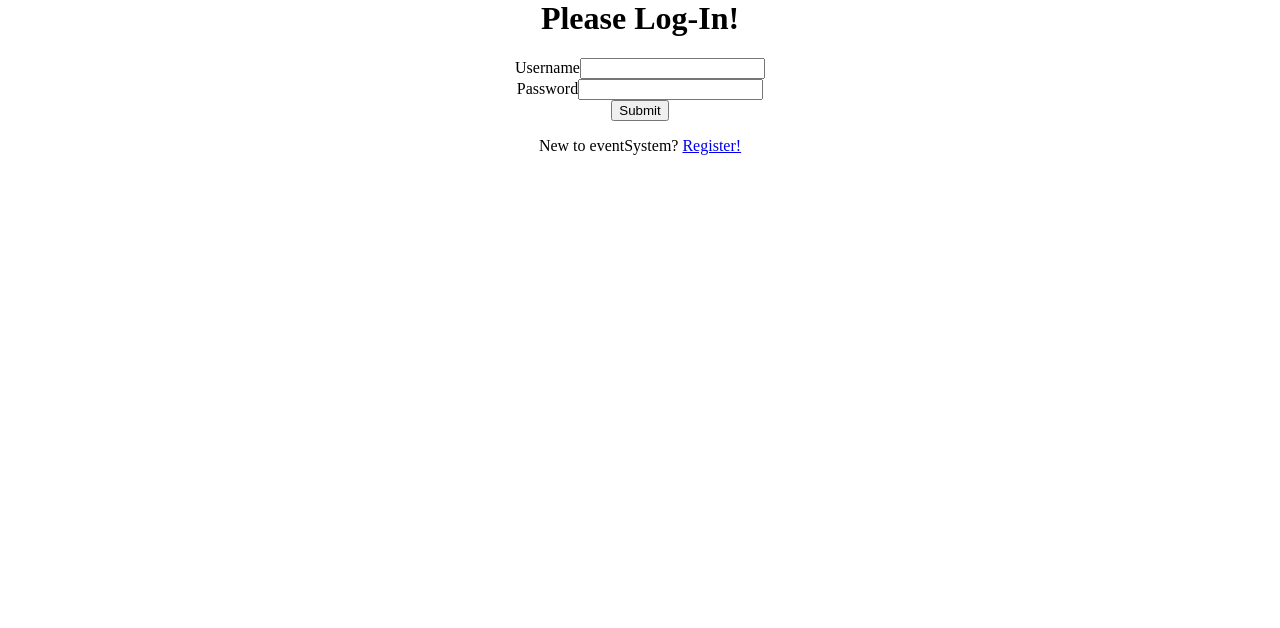
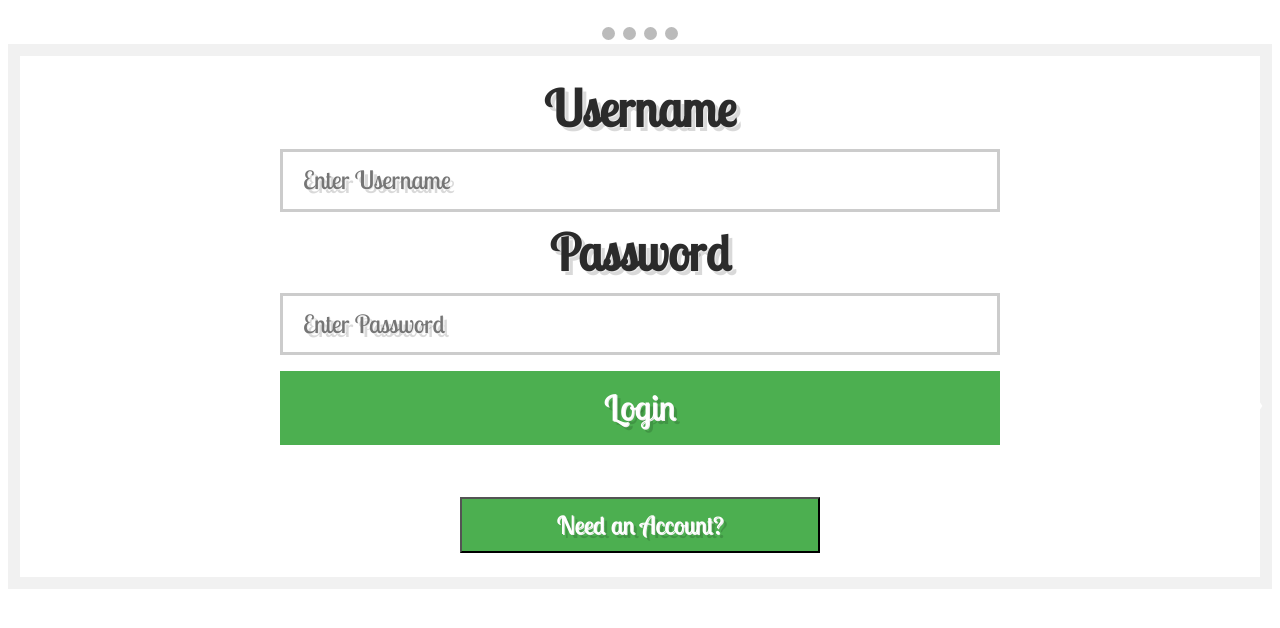
Before and after one commit to 9yun/eventSystem, a Django app: template eventSystem/templates/eventSystem/login.html in a window 1280 px wide. Shown: the top 628 px of the page. Run offline with Django 3.2, Linux system fonts and the light colour scheme; the template is opened without the code that fills it, so the values that code supplies are empty.

Commit message:
Adding prototype html/css for login

```diff
--- /dev/null
+++ b/eventSystem/templates/eventSystem/css/login.css
@@ -0,0 +1,142 @@
+/* Slideshow */
+
+ Slideshow container
+.login_slideshow_container {
+  max-width: 1000px;
+  position: relative;
+  margin: auto;
+}
+
+.slides {
+    display: none;
+}
+
+/* Next & previous buttons */
+.prev_arrow, .next_arrow {
+  cursor: pointer;
+  position: absolute;
+  top: 50%;
+  width: auto;
+  margin-top: -22px;
+  padding: 16px;
+  color: white;
+  font-weight: bold;
+  font-size: 18px;
+  transition: 0.6s ease;
+  border-radius: 0 3px 3px 0;
+}
+
+/* Position the "next button" to the right */
+.next_arrow {
+  right: 0;
+  border-radius: 3px 0 0 3px;
+}
+
+/* On hover, add a black background color with a little bit see-through */
+.prev_arrow:hover, .next_arrow:hover {
+  background-color: rgba(0,0,0,0.8);
+}
+
+/* The dots/bullets/indicators */
+.dot {
+  cursor:pointer;
+  height: 13px;
+  width: 13px;
+  margin: 0 2px;
+  background-color: #bbb;
+  border-radius: 50%;
+  display: inline-block;
+  transition: background-color 0.6s ease;
+}
+
+.active, .dot:hover {
+  background-color: #717171;
+}
+
+/* Fading animation */
+.fade {
+  -webkit-animation-name: fade;
+  -webkit-animation-duration: 1.5s;
+  animation-name: fade;
+  animation-duration: 1.5s;
+}
+
+@-webkit-keyframes fade {
+  from {opacity: .4}
+  to {opacity: 1}
+}
+
+@keyframes fade {
+  from {opacity: .4}
+  to {opacity: 1}
+}
+
+ /* Bordered form */
+form {
+    border: 12px solid #f1f1f1;
+}
+
+/* Full-width inputs */
+input[type=text], input[type=password] {
+    width: 60%;
+    padding: 12px 20px;
+    margin: 8px 0;
+    display: block;
+    border: 3px solid #ccc;
+    display: block;
+    margin-left: auto;
+    margin-right: auto;
+}
+
+.create_acct_button {
+    width: auto;
+    padding: 10px 18px;
+    background-color: #f44336;
+}
+
+button {
+    background-color: #4CAF50;
+    color: white;
+    padding: 14px 20px;
+    margin: 8px 0;
+    border: none;
+    cursor: pointer;
+    width: 60%;
+}
+
+img.wallpaper {
+    width: 40%;
+    border-radius: 50%;
+}
+
+.input_container {
+    padding: 20px;
+    text-align: center;
+}
+
+.fancy_text {
+  font: 300 50px/1.3 'Lobster Two', Helvetica, sans-serif;
+  color: #2b2b2b;
+  text-shadow: 1px 1px 0px #ededed, 4px 4px 0px rgba(0,0,0,0.15);
+}
+
+.fancy_text_small {
+  font: 300 35px/1.3 'Lobster Two', Helvetica, sans-serif;
+  color: white;
+  text-shadow: 1px 1px 0px #ededed, 4px 4px 0px rgba(0,0,0,0.15);
+}
+
+input.fancy {
+  font: 100 25px/1.3 'Lobster Two', Helvetica, sans-serif;
+  color: #2b2b2b;
+  text-shadow: 1px 1px 0px #ededed, 4px 4px 0px rgba(0,0,0,0.15);
+}
+
+input.create_account {
+  background-color: #4CAF50;
+    color: white;
+    padding: 10px 10px;
+    margin: 4px 0;
+    cursor: pointer;
+    width: 30%;
+}
--- /dev/null
+++ b/eventSystem/templates/eventSystem/js/slideshow.js
@@ -0,0 +1,14 @@
+var slideIndex = 0;
+showSlides();
+
+function showSlides() {
+    var i;
+    var slides = document.getElementsByClassName("slides");
+    for (i = 0; i < slides.length; i++) {
+        slides[i].style.display = "none";
+    }
+    slideIndex++;
+    if (slideIndex> slides.length) {slideIndex = 1}
+    slides[slideIndex-1].style.display = "block";
+    setTimeout(showSlides, 2000); // Change image every 2 seconds
+}
--- a/eventSystem/templates/eventSystem/login.html
+++ b/eventSystem/templates/eventSystem/login.html
@@ -1,19 +1,62 @@
 <html>
-  <head>
-    <title>Login | eventSystem</title>
-    <h1>Please Log-In!</h1>
-  </head>
-  <body style='margin:auto;width:50%;text-align:center;'>
-    <form method="post">
-      {% csrf_token %}
-      <div>
-	Username<input type="text" name="username" value="">
+
+<head>
+  <title>Events Unlimited | Login</title>
+  <link rel="stylesheet" href="css/login.css">
+  <link href='http://fonts.googleapis.com/css?family=Lobster+Two' rel='stylesheet' type='text/css'>
+  <script type="text/javascript" src="js/slideshow.js"></script>
+</head>
+
+<body>
+  <!-- Slideshow -->
+  <div class="login_slideshow_container">
+    <div class="slides slide_fade">
+      <img src="slideshow/login_wallpaper_1.jpeg" alt="Wedding Event" class="wallpaper">
+    </div>
+    <div class="slides slide_fade">
+      <img src="slideshow/login_wallpaper_2.jpeg" alt="Wedding Event" class="wallpaper">
+    </div>
+    <div class="slides slide_fade">
+      <img src="slideshow/login_wallpaper_3.jpeg" alt="Wedding Event" class="wallpaper">
+    </div>
+    <div class="slides slide_fade">
+      <img src="slideshow/login_wallpaper_4.jpeg" alt="Wedding Event" class="wallpaper">
+    </div>
+    <a class="prev_arrow" onclick="plusSlides(-1)">&#10094;</a>
+    <a class="next_arrow" onclick="plusSlides(1)">&#10095;</a>
+  </div>
+  <br>
+
+  <div style="text-align:center">
+    <span class="dot" onclick="currentSlide(1)"></span>
+    <span class="dot" onclick="currentSlide(2)"></span>
+    <span class="dot" onclick="currentSlide(3)"></span>
+    <span class="dot" onclick="currentSlide(4)"></span>
+  </div>
+
+  <form method="post">
+    {% csrf_token %}
+    <!-- Login forms -->
+    <div class="input_container">
+      <div class="fancy_text">
+        <label><b>Username</b></label>
       </div>
-      <div>
-	Password<input type="text" name="password" value="">
+      <input type="text" placeholder="Enter Username" name="username" class="fancy">
+      <div class="fancy_text">
+        <label><b>Password</b></label>
       </div>
-      <button type="Submit">Submit</button>
+      <input type="password" placeholder="Enter Password" name="password" class="fancy">
+
+      <button type="Submit" class="fancy_text_small">Login</button>
+    </div>
+
+    <div class="input_container">
+    <form action="/eventSystem/register">
+      <input type="submit" value="Need an Account?" class="fancy create_account"/>
     </form>
-    <p>New to eventSystem? <a href="/eventSystem/register">Register!</a></p>
-  </body>
+    </div>
+
+  </form>
+</body>
+
 </html>
```
Also changed, not shown: eventSystem/templates/eventSystem/slideshow/login_wallpaper_1.jpeg (added), eventSystem/templates/eventSystem/slideshow/login_wallpaper_2.jpeg (added), eventSystem/templates/eventSystem/slideshow/login_wallpaper_3.jpeg (added), eventSystem/templates/eventSystem/slideshow/login_wallpaper_4.jpeg (added), 2 other files.
